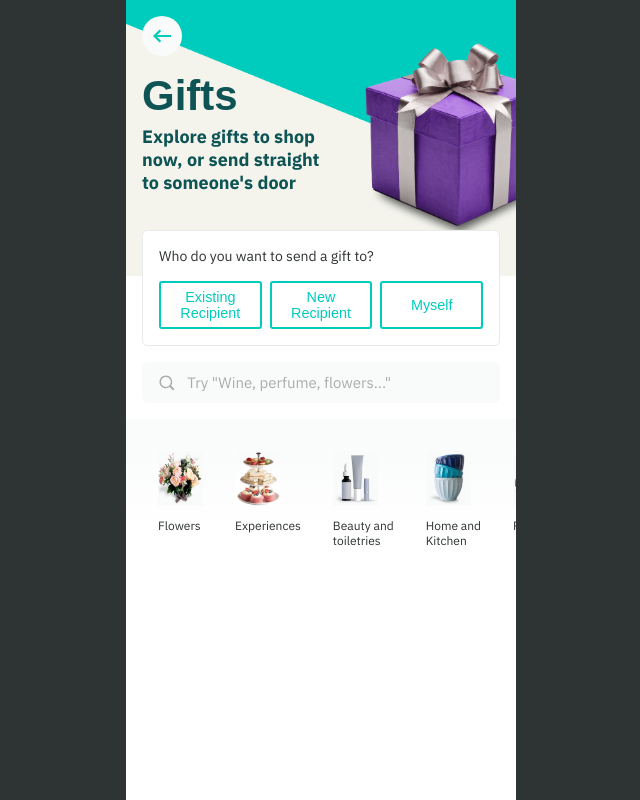
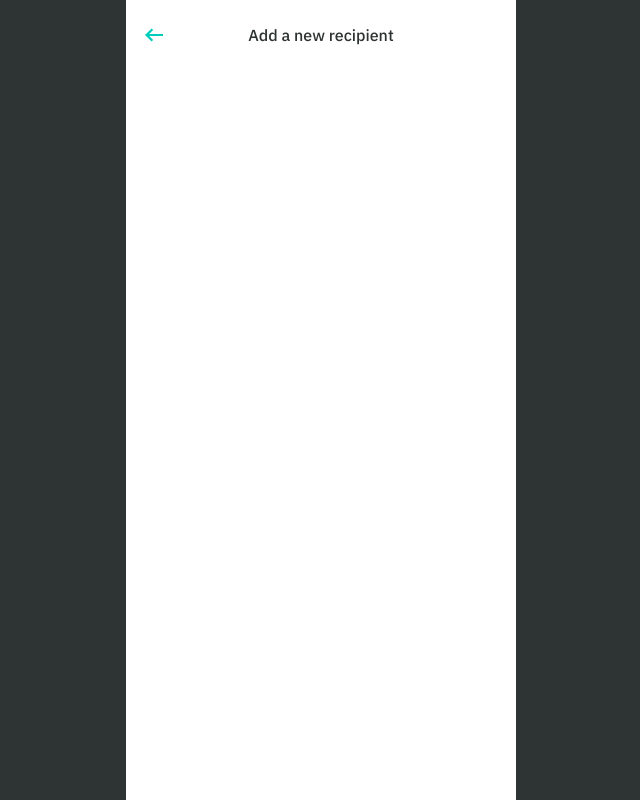
Before and after one commit to kabirseth4/deliveroo-tastemakers, a React (Create React App) app: page /new-recipient in a window 1280 px wide. Shown: the whole page, without its empty margins (319-959 px from the left). Built offline with nearby package versions, Linux system fonts and the light colour scheme; a web font is replaced by a local one.

Commit message:
Add header and linked up buttons

```diff
--- a/package.json
+++ b/package.json
@@ -5,6 +5,7 @@
   "dependencies": {
     "react": "^18.2.0",
     "react-dom": "^18.2.0",
+    "react-router-dom": "^6.21.3",
     "react-scripts": "5.0.1",
     "sass": "^1.70.0"
   },
--- a/src/App.jsx
+++ b/src/App.jsx
@@ -1,17 +1,29 @@
 import "./App.scss";
+import { BrowserRouter, Routes, Route } from "react-router-dom";
 import Header from "./components/Header/Header";
 import Recipient from "./components/Recipient/Recipient";
 import Search from "./components/Search/Search";
 import GiftOptions from "./components/GiftOptions/GiftOptions";
+import NewRecipient from "./pages/NewRecipient/NewRecipient";
 
 function App() {
   return (
+    <BrowserRouter>
+      <Routes>
+        <Route
+          path="/"
+          element={
             <div className="app">
               <Header />
               <Recipient />
               <Search />
               <GiftOptions />
             </div>
+          }
+        />
+        <Route path="/new-recipient" element={<NewRecipient />} />
+      </Routes>
+    </BrowserRouter>
   );
 }
 
--- /dev/null
+++ b/src/components/NewRecipientHeader/NewRecipientHeader.jsx
@@ -0,0 +1,16 @@
+import { Link } from "react-router-dom";
+import "./NewRecipientHeader.scss";
+import backIcon from "../../assets/icons/back-icon.svg";
+
+const NewRecipientHeader = () => {
+  return (
+    <div className="new-recipient-header">
+      <Link className="new-recipient-header__link" to="/">
+        <img className="new-recipient-header__img" src={backIcon} alt="back" />
+      </Link>
+      <h2 className="new-recipient-header__title">Add a new recipient</h2>
+    </div>
+  );
+};
+
+export default NewRecipientHeader;
--- /dev/null
+++ b/src/components/NewRecipientHeader/NewRecipientHeader.scss
@@ -0,0 +1,21 @@
+.new-recipient-header {
+  display: flex;
+  justify-content: center;
+  align-items: center;
+  position: relative;
+  height: 4.375rem;
+
+  &__link {
+    font-size: 0;
+    position: absolute;
+    left: 1rem;
+  }
+
+  &__title {
+    color: #2d3331;
+    font-family: "IBM Plex Sans";
+    font-size: 1rem;
+    font-weight: 500;
+    line-height: normal;
+  }
+}
--- a/src/components/Recipient/Recipient.jsx
+++ b/src/components/Recipient/Recipient.jsx
@@ -1,7 +1,9 @@
 import { useState } from "react";
 import "./Recipient.scss";
+import { useNavigate } from "react-router-dom";
 
 const Recipient = () => {
+  const navigate = useNavigate();
   const [recipientType, setRecipientType] = useState(null);
 
   return (
@@ -25,7 +27,7 @@ const Recipient = () => {
             recipientType === "New" ? " recipient__button--active" : ""
           }`}
           onClick={() => {
-            setRecipientType("New");
+            navigate("/new-recipient");
           }}
         >
           New Recipient
--- /dev/null
+++ b/src/pages/NewRecipient/NewRecipient.jsx
@@ -0,0 +1,14 @@
+import NewRecipientHeader from "../../components/NewRecipientHeader/NewRecipientHeader";
+import "./NewRecipient.scss";
+
+const NewRecipient = () => {
+  return (
+    <div className="app">
+      <section className="new-recipient">
+        <NewRecipientHeader />
+      </section>
+    </div>
+  );
+};
+
+export default NewRecipient;
```
Also changed, not shown: src/pages/NewRecipient/NewRecipient.scss (added), 1 other file (tests, documents, lock files or other folders). Lines whose indentation alone changed are shown as unchanged.
